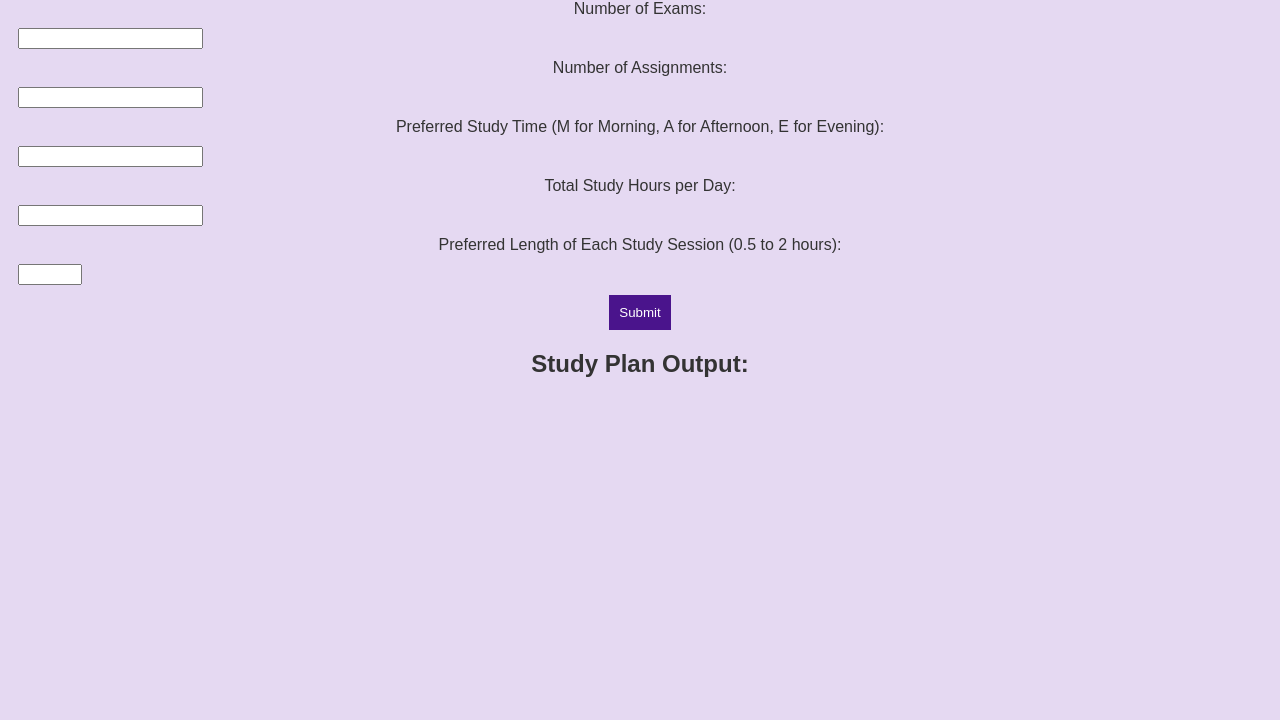
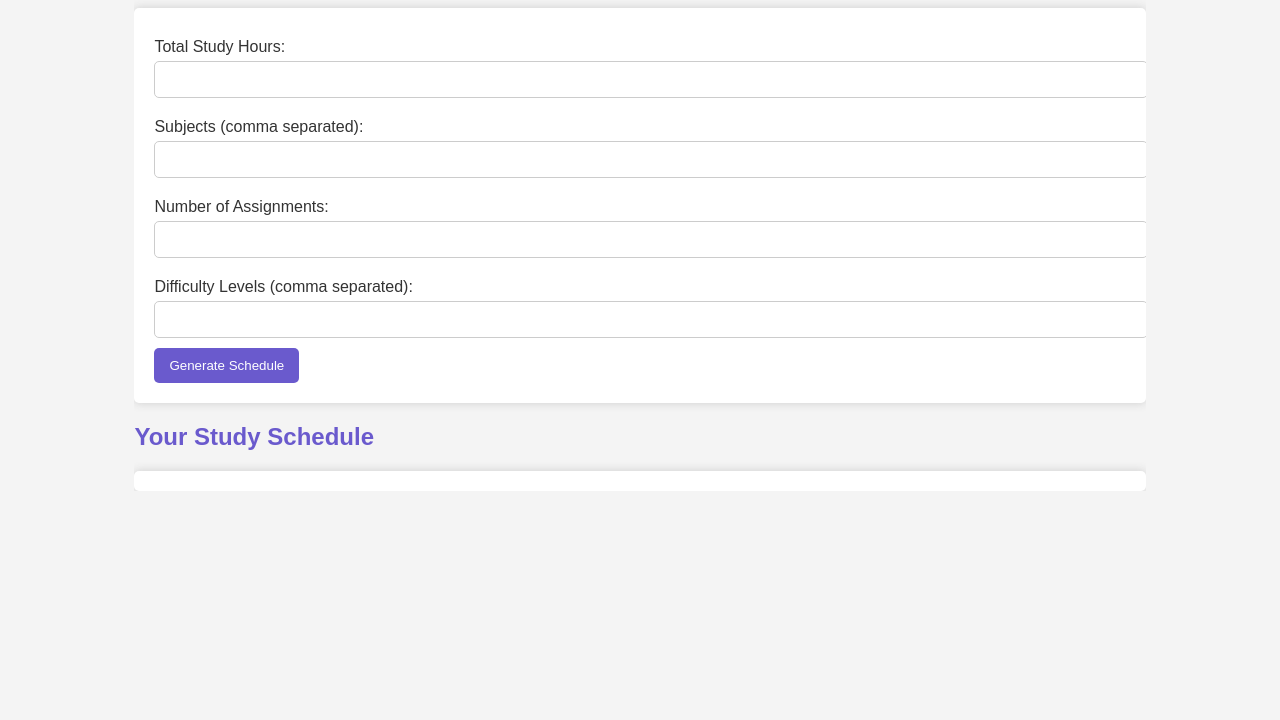
Before and after one commit to snehasaurus/miniproject, a plain HTML site: page index.html in a window 1280 px wide. Shown: the part 80-800 px from the top of the page. Drawn offline with Linux system fonts and the light colour scheme.

Commit message:
Update index.html

```diff
--- a/index.html
+++ b/index.html
@@ -3,77 +3,32 @@
 <head>
     <meta charset="UTF-8">
     <meta name="viewport" content="width=device-width, initial-scale=1.0">
-    <title>Study Plan Tool</title>
-    <!-- Change SCSS link to CSS -->
-    <link rel="stylesheet" href="assets/css/style.css">
-    <style>
-        /* Fallback CSS in case the external CSS file isn't loaded */
-        body {
-            font-family: Arial, sans-serif;
-            background-color: #e5d9f2; /* Use a light purple shade */
-            color: #333;
-            text-align: center;
-        }
-        h1 {
-            font-weight: bold;
-            color: #4A148C; /* Darker purple for headings */
-        }
-        label, input {
-            margin: 10px;
-            display: block;
-        }
-        .test-day {
-            color: red;
-        }
-        .afternoon {
-            background-color: yellow;
-        }
-        .evening {
-            background-color: lightgreen;
-        }
-        .assignment-highlight {
-            background-color: #FFD700; /* Highlight assignments */
-        }
-        button {
-            background-color: #4A148C;
-            color: white;
-            border: none;
-            padding: 10px;
-            cursor: pointer;
-        }
-        button:hover {
-            background-color: #6A1B9A;
-        }
-    </style>
+    <title>Study Schedule Tool</title>
+    <link rel="stylesheet" href="styles.css">
 </head>
 <body>
+    <div class="container">
+        <h1>Study Schedule Tool</h1>
+        <form id="scheduleForm">
+            <label for="studyHours">Total Study Hours:</label>
+            <input type="number" id="studyHours" required>
 
-    <h1>Welcome to the Study Plan and Assignment Tool</h1>
+            <label for="subjects">Subjects (comma separated):</label>
+            <input type="text" id="subjects" required>
 
-    <div id="input-form">
-        <label for="numExams">Number of Exams:</label>
-        <input type="number" id="numExams" min="1" required>
+            <label for="assignments">Number of Assignments:</label>
+            <input type="number" id="assignments" required>
 
-        <label for="numAssignments">Number of Assignments:</label>
-        <input type="number" id="numAssignments" min="1" required>
+            <label for="difficultyLevels">Difficulty Levels (comma separated):</label>
+            <input type="text" id="difficultyLevels" required>
 
-        <label for="studyTime">Preferred Study Time (M for Morning, A for Afternoon, E for Evening):</label>
-        <input type="text" id="studyTime" required>
+            <button type="submit">Generate Schedule</button>
+        </form>
 
-        <label for="totalHours">Total Study Hours per Day:</label>
-        <input type="number" id="totalHours" min="1" required>
-
-        <label for="prefLength">Preferred Length of Each Study Session (0.5 to 2 hours):</label>
-        <input type="number" id="prefLength" step="0.5" min="0.5" max="2" required>
-
-        <button onclick="generatePlan()">Submit</button>
+        <h2>Your Study Schedule</h2>
+        <div id="scheduleOutput"></div>
     </div>
 
-    <div id="output-section">
-        <h2>Study Plan Output:</h2>
-        <ul id="output"></ul>
-    </div>
-
-    <script src="input.js"></script>
+    <script src="script.js"></script>
 </body>
 </html>
```
